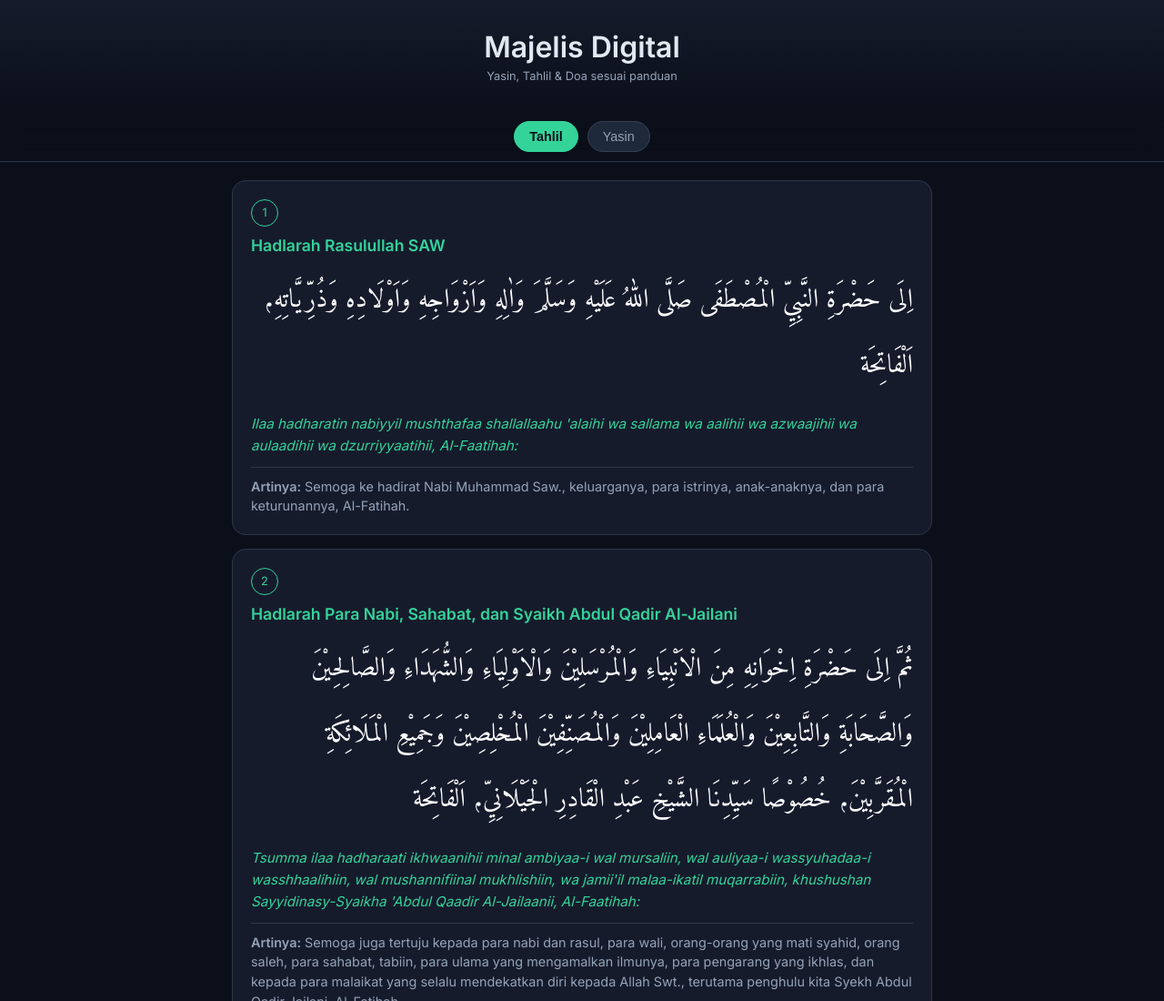
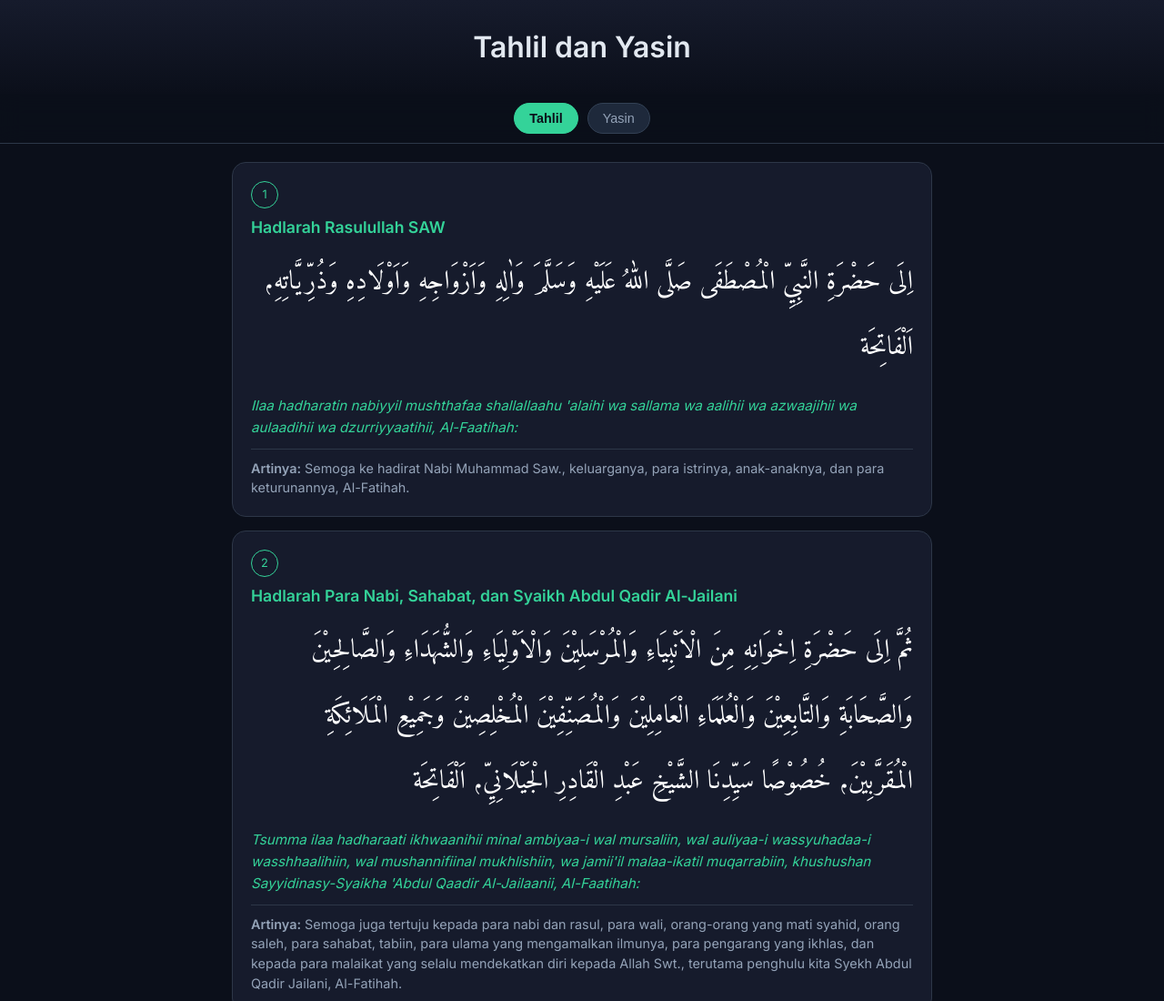
Before and after one commit to fuadmuzaqi/xuiplay, a website: page tahlil.html in a window 1280 px wide. Shown: the top 1100 px of the page at 91% size. Drawn offline with Linux system fonts and the light colour scheme.

Commit message:
Update tahlil.html

```diff
--- a/tahlil.html
+++ b/tahlil.html
@@ -3,7 +3,7 @@
 <head>
     <meta charset="UTF-8">
     <meta name="viewport" content="width=device-width, initial-scale=1.0">
-    <title>Majelis Digital - Tahlil</title>
+    <title>Tahlil dan Yasin</title>
     <link href="https://fonts.googleapis.com/css2?family=Inter:wght@300;400;600&family=Amiri&display=swap" rel="stylesheet">
     <style>
         :root {
@@ -122,9 +122,8 @@
 <body>
 
 <header>
-    <h1>Majelis Digital</h1>
-    <p style="color: var(--text-muted); font-size: 0.8rem; margin-top: 5px;">Yasin, Tahlil & Doa sesuai panduan</p>
-</header>
+    <h1>Tahlil dan Yasin</h1>
+    </header>
 
 <div class="tab-nav">
     <button class="tab-btn active" onclick="loadContent('tahlil', this)">Tahlil</button>
```
